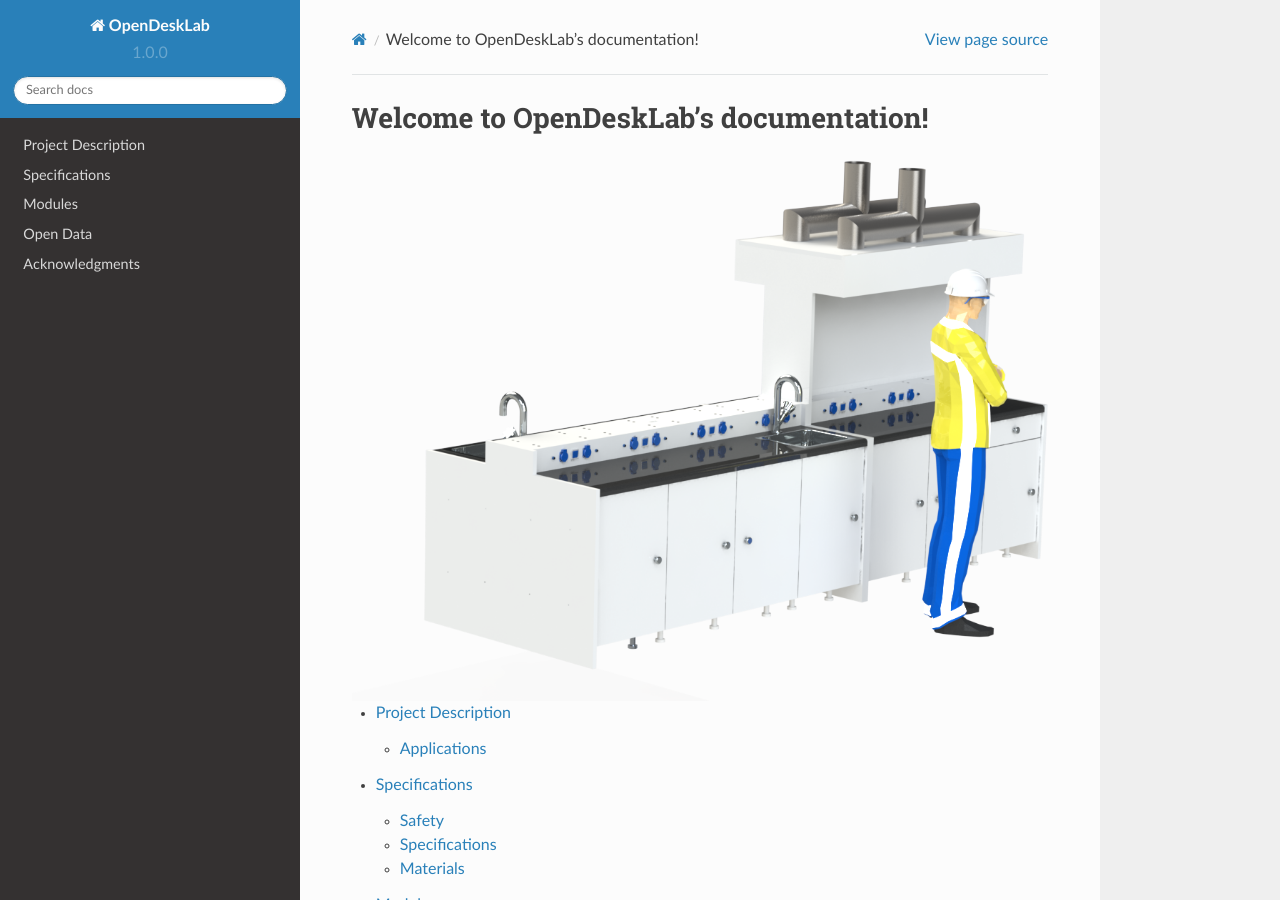
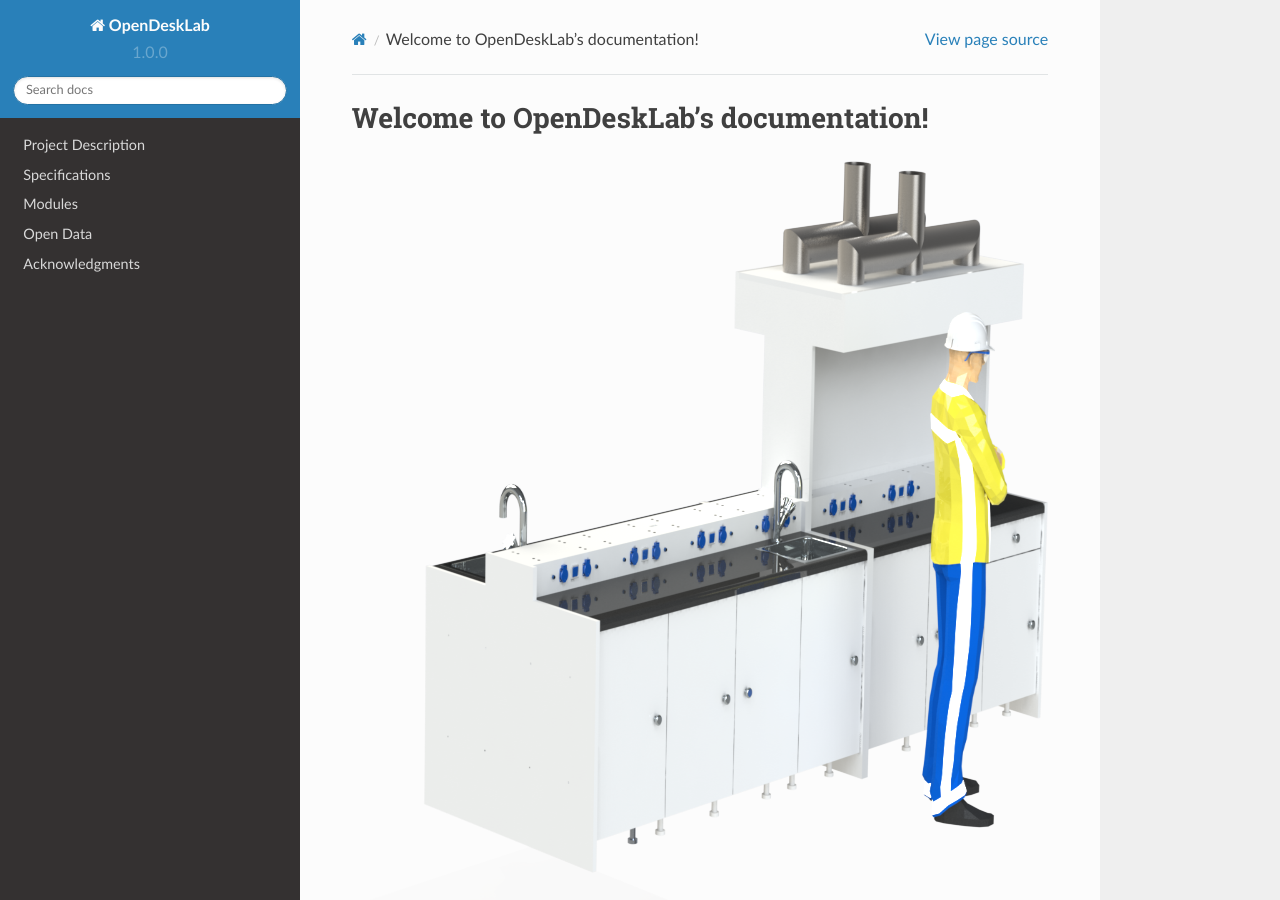
Before and after one commit to ellak-monades-aristeias/OpenDeskLab, a Sphinx documentation site: the page built from docs/index.rst, in a window 1280 px wide and 900 px high. Built offline with Sphinx 7.4.7 and the Read the Docs theme 2.0.0, drawn with Linux system fonts in a browser that asks for light colours.

Commit message:
Changed figure width to scale

```diff
--- a/docs/include/project_description.rst
+++ b/docs/include/project_description.rst
@@ -3,7 +3,7 @@
 ============================
 
 .. figure::  /_static/ShortOpenDeskLab4M.png
-   :figwidth: 80%
+   :scale: 100 %
    :align:   center
 
 OpenDeskLab aims at creating an open design for laboratory desks that is
@@ -27,5 +27,5 @@
 The main audience that OpenDeskLab targets are high school laboratories and home/diy/hackerspace/fablab places. Due to its' modular nature, OpenDeskLab can be used in a variety of applications, including (but not limited to) electrical, chemical and general use workbenches. It can provide electrical as well as gas connections, water supply and drain and of course ventilation. A hazardous materials storage is also provided that is the only fully self-contained module that can provide a safe storage for chemicals and flammables.
 
 .. figure::  /_static/TallOpenDeskLab3M.png
-   :figwidth: 80%
+   :scale: 100 %
    :align:   center
--- a/docs/index.rst
+++ b/docs/index.rst
@@ -8,7 +8,7 @@
 =======================================
 
 .. figure::  /_static/LabWithWorker.png
-   :figwidth: 100%
+   :scale: 100 %
    :align:   center
 
 .. toctree::
```
